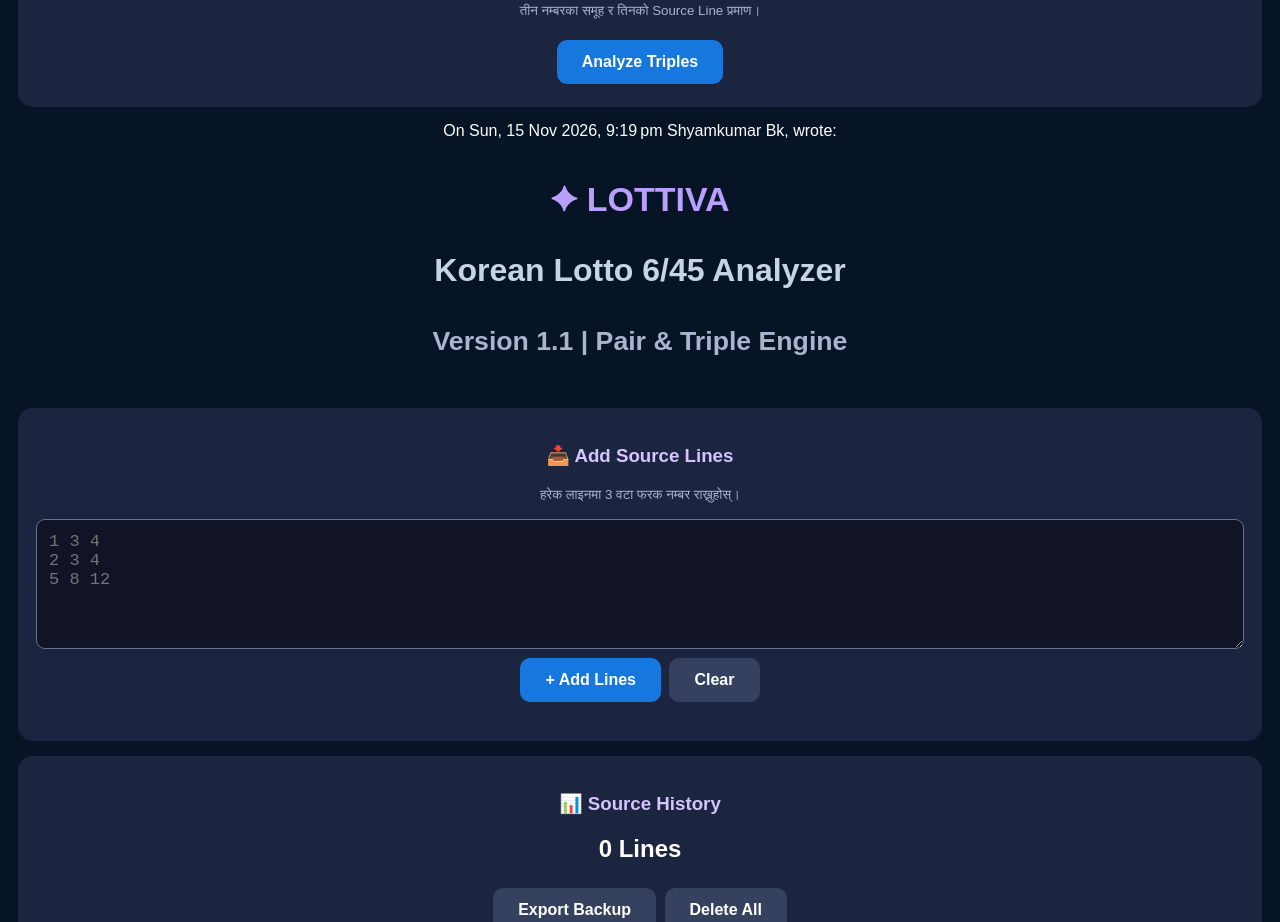
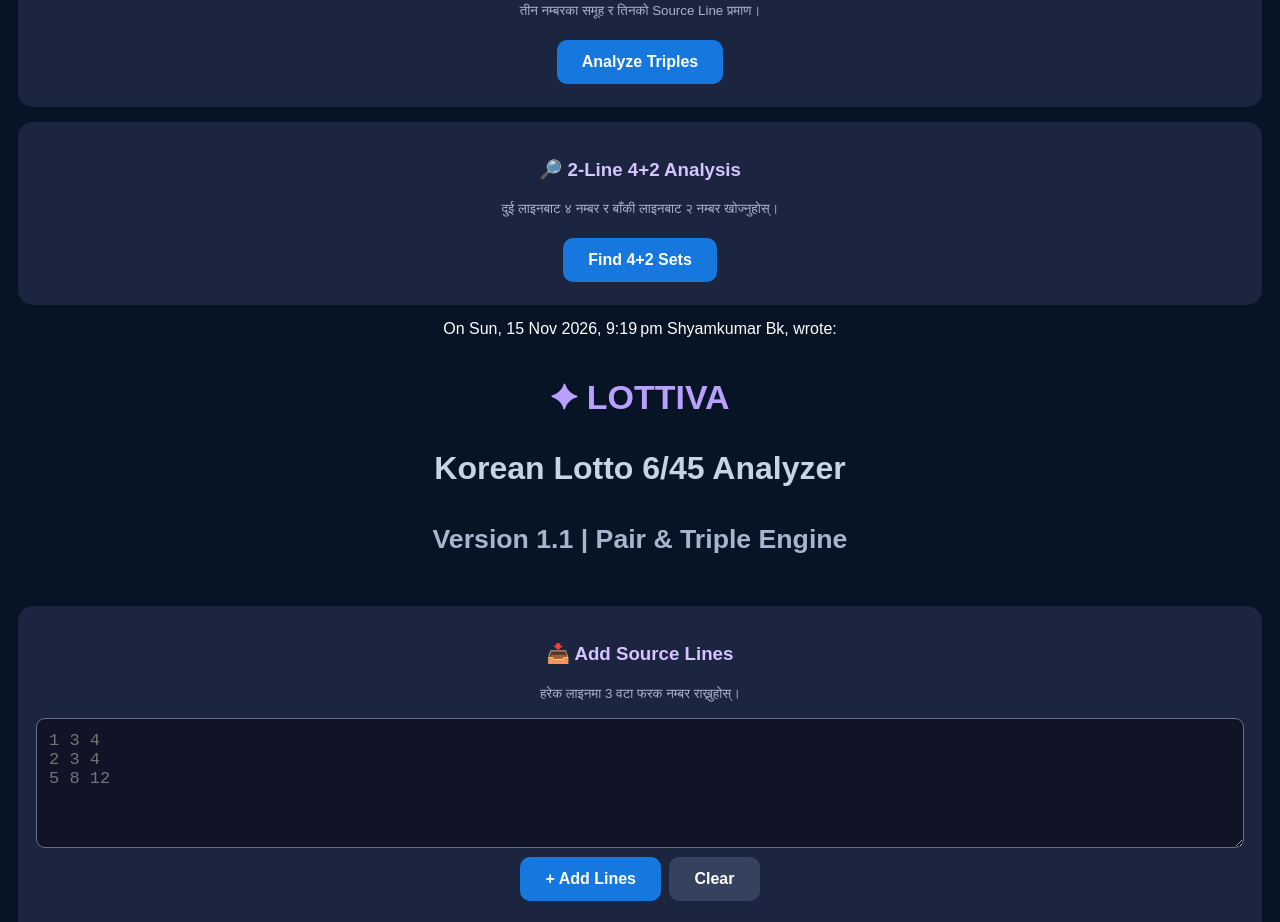
Before and after one commit to lottiva45/Lottiva, a plain HTML site: page index.html in a window 1280 px wide. Shown: the part 1159-2081 px from the top of the page. Drawn offline with Linux system fonts and the light colour scheme.

Commit message:
Fix 2-Line 4+2 Analysis

```diff
--- a/index.html
+++ b/index.html
@@ -63,6 +63,13 @@ small{color:#aab4ce}
 <div id="triples"></div>
 </div>
 
+<div class="card">
+<h3>🔎 2-Line 4+2 Analysis</h3>
+<p><small>दुई लाइनबाट ४ नम्बर र बाँकी लाइनबाट २ नम्बर खोज्नुहोस्।</small></p>
+<button onclick="analyzeTwoLineFourPlusTwo()">Find 4+2 Sets</button>
+<div id="fourPlusTwo"></div>
+</div>
+
 <script>
 let lines=JSON.parse(localStorage.getItem("lottiva_lines")||"[]");
 let selected={};
@@ -180,6 +187,94 @@ function analyzeTriples(){
 }
 
 render();
+
+function analyzeTwoLineFourPlusTwo(){
+  const out=document.getElementById("fourPlusTwo");
+  if(lines.length<4){
+    out.innerHTML="कम्तीमा ४ वटा Source Line चाहिन्छ।";
+    return;
+  }
+
+  let results=[];
+
+  for(let i=0;i<lines.length;i++){
+    for(let j=i+1;j<lines.length;j++){
+
+      let common=lines[i].filter(n=>lines[j].includes(n));
+      if(common.length!==2) continue;
+
+      let base=[...new Set([...lines[i],...lines[j]])].sort((a,b)=>a-b);
+      if(base.length!==4) continue;
+
+      for(let n5=1;n5<=45;n5++){
+        if(base.includes(n5)) continue;
+
+        for(let n6=n5+1;n6<=45;n6++){
+          if(base.includes(n6)) continue;
+
+          let six=[...base,n5,n6];
+          let sixSet=new Set(six);
+          let pairMap={};
+          let invalid=false;
+
+          lines.forEach((line,k)=>{
+            if(k===i || k===j) return;
+
+            let found=line.filter(n=>sixSet.has(n));
+
+            if(found.length>=3){
+              invalid=true;
+              return;
+            }
+
+            if(found.length===2){
+              let key=found.sort((a,b)=>a-b).join("-");
+              if(!pairMap[key]) pairMap[key]=[];
+              pairMap[key].push(k+1);
+            }
+          });
+
+          if(invalid) continue;
+
+          let hasN5=base.some(n=>pairMap[[n,n5].sort((a,b)=>a-b).join("-")]);
+          let hasN6=base.some(n=>pairMap[[n,n6].sort((a,b)=>a-b).join("-")]);
+
+          if(!hasN5 || !hasN6) continue;
+
+          let pairs=Object.entries(pairMap);
+          if(!pairs.length) continue;
+
+          results.push({
+            nums:six,
+            baseLines:[i+1,j+1],
+            pairs:pairs
+          });
+        }
+      }
+    }
+  }
+
+  if(!results.length){
+    out.innerHTML="<small>मान्य 4+2 Set भेटिएन।</small>";
+    return;
+  }
+
+  out.innerHTML=results.map((r,index)=>`
+    <div class="result">
+      <b>Set ${index+1}: ${r.nums.join(" - ")}</b><br>
+      <small>Base Source Lines: L${r.baseLines.join(", L")}</small>
+      <hr>
+      ${r.pairs.map(([pair,src])=>`
+        <div>
+          <b>${pair.replace("-"," – ")}</b>
+          <small> | ${src.length} पटक | Lines: ${src.map(x=>"L"+x).join(", ")}</small>
+        </div>
+      `).join("")}
+      <small>जम्मा भेटिएका Pair: ${r.pairs.length}</small>
+    </div>
+  `).join("");
+}
+
 </script>
 </body>
 </html>
```
